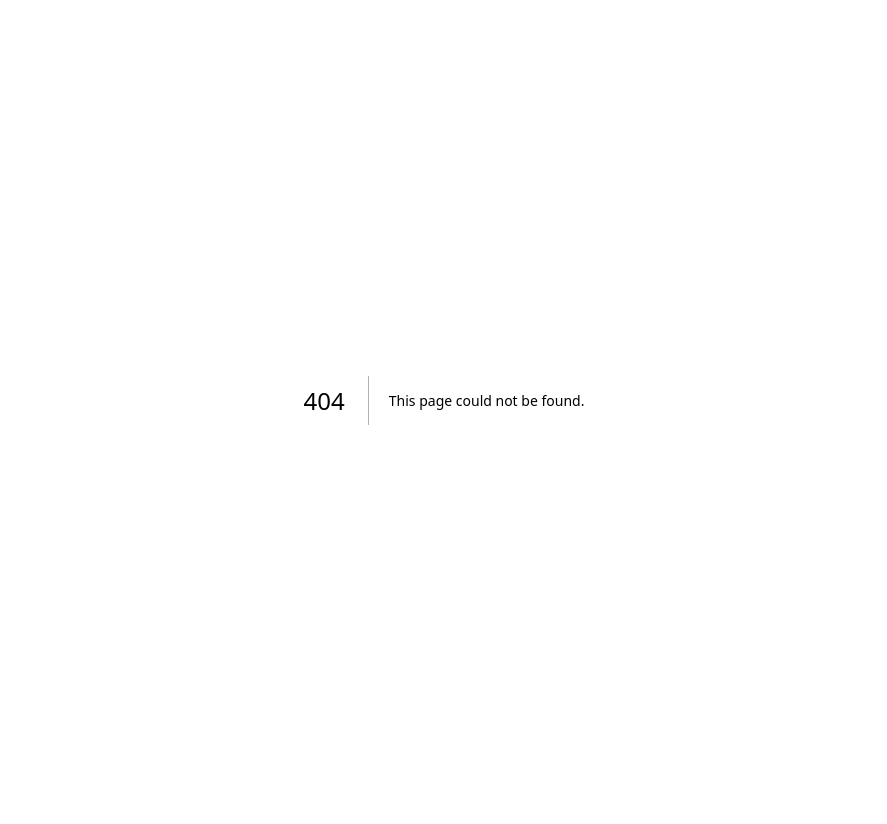
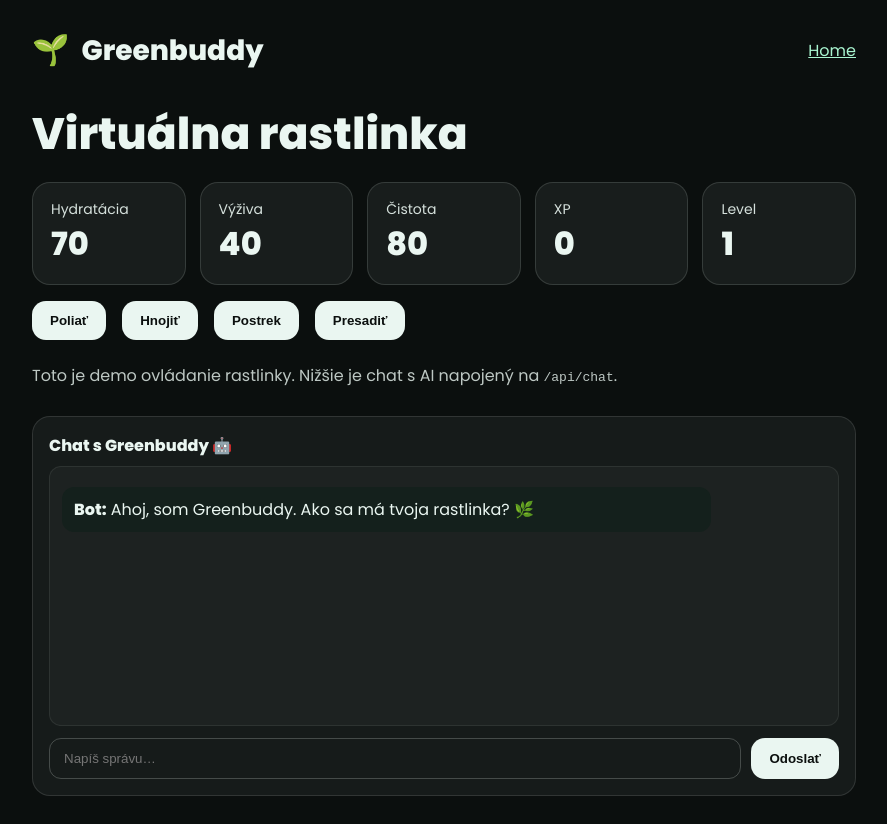
Before and after one commit to artbymosi-ops/Greenbuddyv1, a Next.js app: page /plant in a window 1280 px wide. Before the commit this address had no page. Shown: the whole page, without its empty margins (196-1083 px from the left). Before the commit the page ends 800 px from the top, so only its background shows below. Built offline with nearby package versions, Linux system fonts and the light colour scheme.

Commit message:
Create plant.js

```diff
--- /dev/null
+++ b/pages/plant.js
@@ -0,0 +1,130 @@
+import { useState } from "react";
+import Link from "next/link";
+
+const s = {
+  page: { minHeight:"100vh", background:"#0b0f0e", color:"#eaf6f1" },
+  wrap: { maxWidth:860, margin:"0 auto", padding:"28px 18px" },
+  header: { display:"flex", alignItems:"center", justifyContent:"space-between", marginBottom:28 },
+  brand: { display:"flex", gap:12, alignItems:"center", fontWeight:800, fontSize:28 },
+  h1: { fontSize:44, fontWeight:800, margin:"8px 0 16px" },
+  grid: { display:"grid", gridTemplateColumns:"repeat(5, minmax(0,1fr))", gap:14, marginBottom:16 },
+  stat: { background:"rgba(234,246,241,.06)", border:"1px solid rgba(234,246,241,.14)", borderRadius:18, padding:"16px 18px" },
+  label: { fontSize:14, opacity:.9 },
+  val: { fontSize:32, fontWeight:800 },
+  btnRow: { display:"flex", gap:16, flexWrap:"wrap", margin:"14px 0 24px" },
+  btn: { background:"#eaf6f1", color:"#0b0f0e", border:"none", borderRadius:14, padding:"12px 18px", fontWeight:700, cursor:"pointer" },
+  note: { opacity:.8, lineHeight:1.5 },
+  chatBox: { marginTop:28, background:"rgba(234,246,241,.05)", border:"1px solid rgba(234,246,241,.12)", borderRadius:18, padding:16 },
+  messages: { height:260, overflowY:"auto", padding:12, background:"rgba(234,246,241,.03)", borderRadius:12, border:"1px solid rgba(234,246,241,.08)", marginBottom:12 },
+  msgUser: { margin:"8px 0", padding:"10px 12px", background:"#19322a", borderRadius:12, maxWidth:"85%" },
+  msgBot:  { margin:"8px 0", padding:"10px 12px", background:"#14201c", borderRadius:12, maxWidth:"85%" },
+  chatRow: { display:"flex", gap:10 },
+  input: { flex:1, padding:"12px 14px", borderRadius:12, border:"1px solid rgba(234,246,241,.22)", background:"transparent", color:"#eaf6f1", outline:"none" },
+};
+
+export default function Plant() {
+  const [hydr, setHydr] = useState(70);
+  const [food, setFood] = useState(40);
+  const [clean, setClean] = useState(80);
+  const [xp, setXp] = useState(0);
+  const [level, setLevel] = useState(1);
+
+  const bump = (setter, by=5) => setter(v => Math.min(100, v + by));
+  const addXp = (by=5) => {
+    setXp(x => {
+      const nx = x + by;
+      if (nx >= level * 25) { setLevel(l => l + 1); return 0; }
+      return nx;
+    });
+  };
+
+  // CHAT
+  const [messages, setMessages] = useState([
+    { role: "assistant", content: "Ahoj, som Greenbuddy. Ako sa má tvoja rastlinka? 🌿" }
+  ]);
+  const [input, setInput] = useState("");
+  const [sending, setSending] = useState(false);
+
+  const sendMsg = async () => {
+    const text = input.trim();
+    if (!text || sending) return;
+    setInput("");
+    const next = [...messages, { role: "user", content: text }];
+    setMessages(next);
+    setSending(true);
+    try {
+      const res = await fetch("/api/chat", {
+        method: "POST",
+        headers: { "Content-Type": "application/json" },
+        body: JSON.stringify({ messages: next })
+      });
+      if (!res.ok) throw new Error("API error");
+      const data = await res.json(); // { reply: "..." }
+      setMessages(m => [...m, { role: "assistant", content: data.reply ?? "🤖 (prázdna odpoveď)" }]);
+    } catch {
+      setMessages(m => [...m, { role: "assistant", content: "Ups, nepodarilo sa získať odpoveď. Skús znova." }]);
+    } finally {
+      setSending(false);
+    }
+  };
+
+  const onKey = (e) => { if (e.key === "Enter") sendMsg(); };
+
+  return (
+    <div style={s.page}>
+      <div style={s.wrap}>
+        <header style={s.header}>
+          <div style={s.brand}>
+            <span style={{fontSize:30}}>🌱</span> Greenbuddy
+          </div>
+          <Link href="/" style={{color:"#a9f5d0", textDecoration:"underline"}}>Home</Link>
+        </header>
+
+        <h1 style={s.h1}>Virtuálna rastlinka</h1>
+
+        <div style={s.grid}>
+          <div style={s.stat}><div style={s.label}>Hydratácia</div><div style={s.val}>{hydr}</div></div>
+          <div style={s.stat}><div style={s.label}>Výživa</div><div style={s.val}>{food}</div></div>
+          <div style={s.stat}><div style={s.label}>Čistota</div><div style={s.val}>{clean}</div></div>
+          <div style={s.stat}><div style={s.label}>XP</div><div style={s.val}>{xp}</div></div>
+          <div style={s.stat}><div style={s.label}>Level</div><div style={s.val}>{level}</div></div>
+        </div>
+
+        <div style={s.btnRow}>
+          <button style={s.btn} onClick={() => { bump(setHydr, 8); addXp(6); }}>Poliať</button>
+          <button style={s.btn} onClick={() => { bump(setFood, 7); addXp(6); }}>Hnojiť</button>
+          <button style={s.btn} onClick={() => { bump(setClean, 6); addXp(5); }}>Postrek</button>
+          <button style={s.btn} onClick={() => { bump(setHydr, 4); bump(setFood, 4); bump(setClean, 4); addXp(10); }}>Presadiť</button>
+        </div>
+
+        <p style={s.note}>
+          Toto je demo ovládanie rastlinky. Nižšie je chat s AI napojený na <code>/api/chat</code>.
+        </p>
+
+        {/* CHAT */}
+        <div style={s.chatBox}>
+          <div style={{fontWeight:800, marginBottom:8}}>Chat s Greenbuddy 🤖</div>
+          <div style={s.messages} id="messages">
+            {messages.map((m, i) => (
+              <div key={i} style={m.role === "user" ? s.msgUser : s.msgBot}>
+                <b>{m.role === "user" ? "Ty:" : "Bot:"}</b> {m.content}
+              </div>
+            ))}
+          </div>
+          <div style={s.chatRow}>
+            <input
+              style={s.input}
+              placeholder="Napíš správu…"
+              value={input}
+              onChange={e => setInput(e.target.value)}
+              onKeyDown={onKey}
+            />
+            <button style={s.btn} onClick={sendMsg} disabled={sending}>
+              {sending ? "Posielam…" : "Odoslať"}
+            </button>
+          </div>
+        </div>
+      </div>
+    </div>
+  );
+}
```
